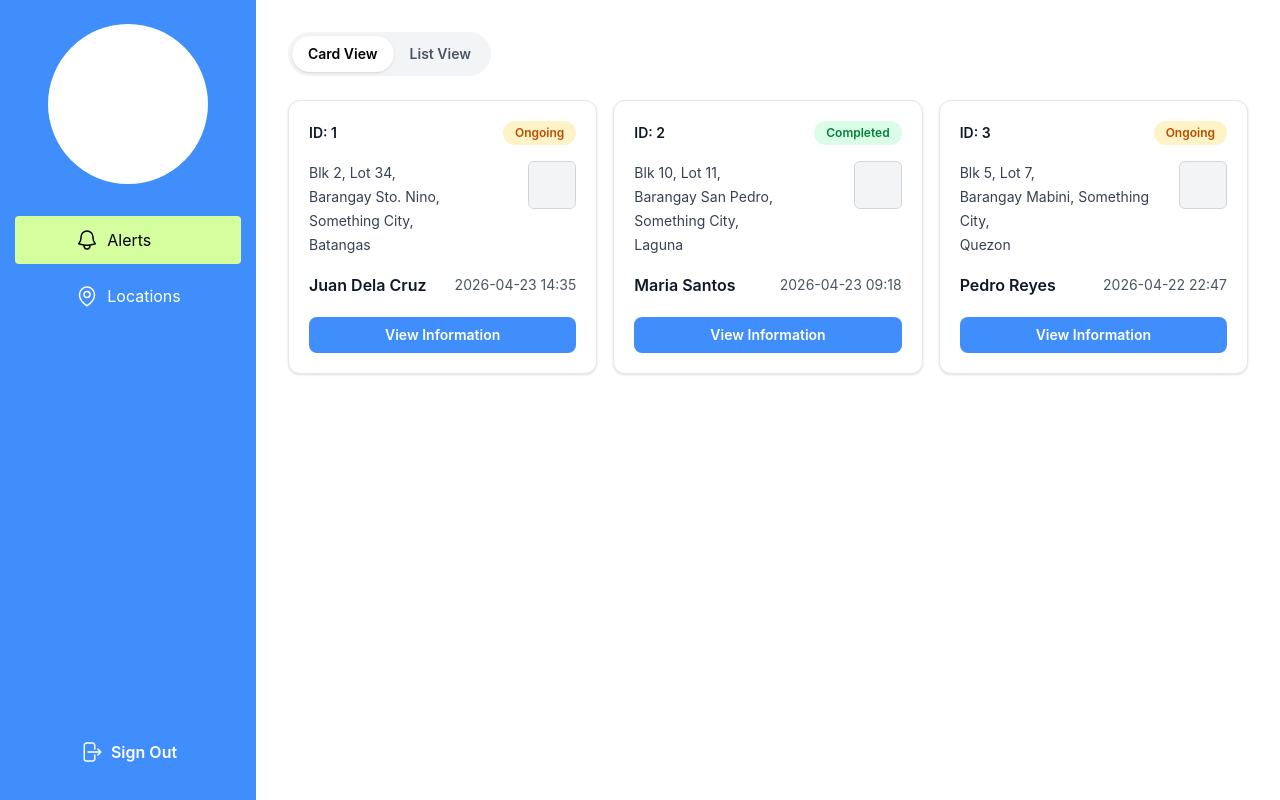
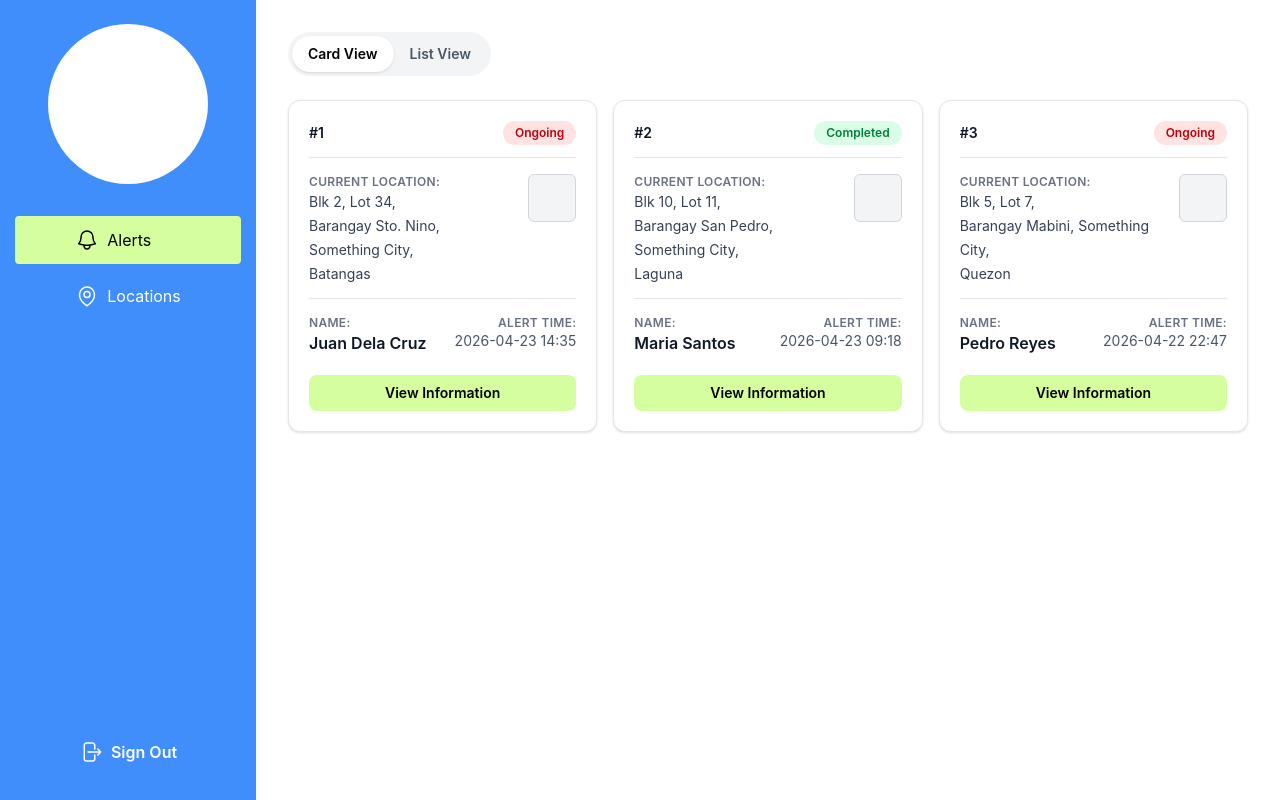
Before and after one commit to rcSabucido/receiver-wakealert, a React (Vite) app: page /alerts in a window 1280 px wide. Built offline with nearby package versions, Linux system fonts and the light colour scheme.

Commit message:
#32 Stylize the cards to match wireframe

```diff
--- a/src/pages/AlertsPage.tsx
+++ b/src/pages/AlertsPage.tsx
@@ -5,10 +5,9 @@ type ViewMode = "card" | "list";
 
 type AlertItem = {
   id: number;
-  name: string;
-  locationLine1: string;
-  locationLine2: string;
-  locationLine3: string;
+  firstName: string;
+  lastName: string;
+  location: string;
   alertTime: string;
   isCompleted: boolean;
 };
@@ -16,28 +15,25 @@ type AlertItem = {
 const alerts: AlertItem[] = [
   {
     id: 1,
-    name: "Juan Dela Cruz",
-    locationLine1: "Blk 2, Lot 34,",
-    locationLine2: "Barangay Sto. Nino, Something City,",
-    locationLine3: "Batangas",
+    firstName: "Juan",
+    lastName: "Dela Cruz",
+    location: "Blk 2, Lot 34,\nBarangay Sto. Nino, Something City,\nBatangas",
     alertTime: "2026-04-23 14:35",
     isCompleted: false,
   },
   {
     id: 2,
-    name: "Maria Santos",
-    locationLine1: "Blk 10, Lot 11,",
-    locationLine2: "Barangay San Pedro, Something City,",
-    locationLine3: "Laguna",
+    firstName: "Maria",
+    lastName: "Santos",
+    location: "Blk 10, Lot 11,\nBarangay San Pedro, Something City,\nLaguna",
     alertTime: "2026-04-23 09:18",
     isCompleted: true,
   },
   {
     id: 3,
-    name: "Pedro Reyes",
-    locationLine1: "Blk 5, Lot 7,",
-    locationLine2: "Barangay Mabini, Something City,",
-    locationLine3: "Quezon",
+    firstName: "Pedro",
+    lastName: "Reyes",
+    location: "Blk 5, Lot 7,\nBarangay Mabini, Something City,\nQuezon",
     alertTime: "2026-04-22 22:47",
     isCompleted: false,
   },
@@ -66,27 +62,24 @@ export function AlertsPage() {
         <div className="grid grid-cols-1 gap-4 md:grid-cols-2 xl:grid-cols-3">
           {alerts.map((alert) => (
             <article key={alert.id} className="flex flex-col gap-4 rounded-xl border border-gray-200 bg-white p-5 shadow-sm">
-              <div className="flex items-center justify-between">
-                <p className="text-sm font-semibold text-gray-900">ID: {alert.id}</p>
+              <div className="flex items-center justify-between border-b border-gray-200 pb-3">
+                <p className="text-sm font-semibold text-gray-900">#{alert.id}</p>
                 <button
                   type="button"
                   onClick={() => toggleAlertStatus(alert.id)}
                   className={`rounded-full px-3 py-1 text-xs font-semibold transition ${
-                    alertStatuses[alert.id] ? "bg-green-100 text-green-700" : "bg-amber-100 text-amber-700"
+                    alertStatuses[alert.id] ? "bg-green-100 text-green-700" : "bg-red-100 text-red-700"
                   }`}
                 >
                   {alertStatuses[alert.id] ? "Completed" : "Ongoing"}
                 </button>
               </div>
 
-              <div className="flex items-start justify-between gap-4">
-                <p className="text-sm leading-6 text-gray-700">
-                  {alert.locationLine1}
-                  <br />
-                  {alert.locationLine2}
-                  <br />
-                  {alert.locationLine3}
-                </p>
+              <div className="flex items-start justify-between gap-4 border-b border-gray-200 pb-3">
+                <div>
+                  <p className="text-xs font-semibold uppercase tracking-wide text-gray-500">Current Location:</p>
+                  <p className="whitespace-pre-line text-sm leading-6 text-gray-700">{alert.location}</p>
+                </div>
                 <button
                   type="button"
                   aria-label="Location placeholder"
@@ -94,14 +87,22 @@ export function AlertsPage() {
                 />
               </div>
 
-              <div className="flex items-center justify-between">
-                <p className="font-semibold text-gray-900">{alert.name}</p>
-                <p className="text-sm text-gray-600">{alert.alertTime}</p>
+              <div className="flex items-start justify-between gap-4">
+                <div>
+                  <p className="text-xs font-semibold uppercase tracking-wide text-gray-500">Name:</p>
+                  <p className="font-semibold text-gray-900">
+                    {alert.firstName} {alert.lastName}
+                  </p>
+                </div>
+                <div className="text-right">
+                  <p className="text-xs font-semibold uppercase tracking-wide text-gray-500">Alert Time:</p>
+                  <p className="text-sm text-gray-600">{alert.alertTime}</p>
+                </div>
               </div>
 
               <button
                 type="button"
-                className="mt-1 rounded-lg bg-[#3F8EFC] px-4 py-2 text-sm font-semibold text-white transition hover:bg-[#2e78df]"
+                className="mt-1 rounded-lg bg-[#D5FF9E] px-4 py-2 text-sm font-semibold text-black transition-colors duration-200 ease-out hover:bg-[#BEEA7A]"
               >
                 View Information
               </button>
@@ -114,9 +115,11 @@ export function AlertsPage() {
             {alerts.map((alert) => (
               <li key={alert.id} className="flex items-center justify-between p-4">
                 <div>
-                  <h3 className="font-semibold text-gray-900">{alert.name}</h3>
+                  <h3 className="font-semibold text-gray-900">
+                    {alert.firstName} {alert.lastName}
+                  </h3>
                   <p className="text-sm text-gray-600">
-                    ID: {alert.id} • {alert.locationLine1}
+                    ID: {alert.id} • {alert.location.split("\n")[0]}
                   </p>
                 </div>
                 <p className="text-sm text-gray-600">{alert.alertTime}</p>
```
